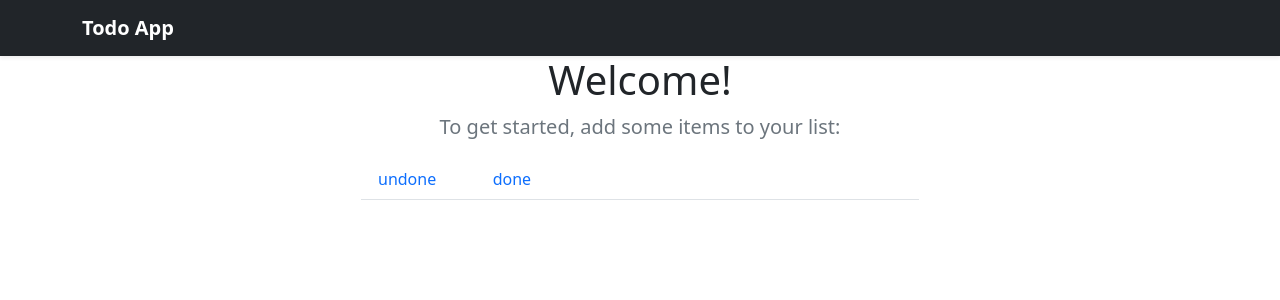
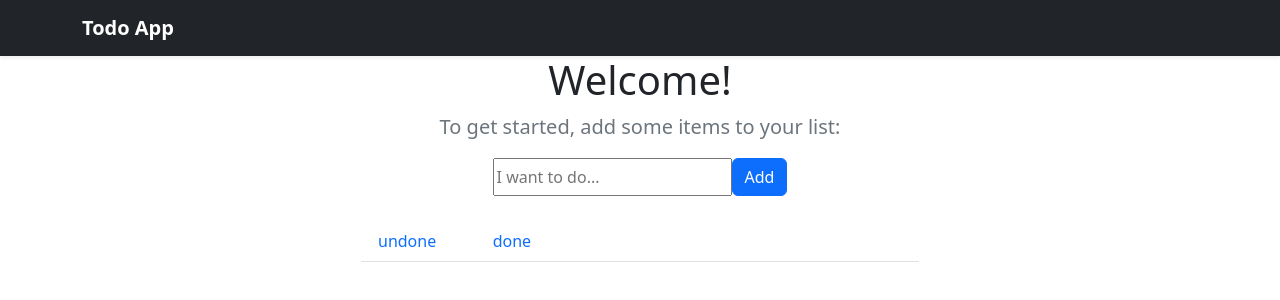
Before and after one commit to VahidTahmasebi/todolist-typescript, a React (Create React App) app: page / in a window 1280 px wide. Shown: the top 300 px of the page. Built offline with nearby package versions, Linux system fonts and the light colour scheme.

Commit message:
Add value input todo structure

```diff
--- a/src/App.tsx
+++ b/src/App.tsx
@@ -1,5 +1,6 @@
 import React from "react";
 import "bootstrap/dist/css/bootstrap.css";
+import AddTodo from "./components/AddTodo";
 
 function App() {
   return (
@@ -20,6 +21,7 @@ function App() {
             <p className='lead text-muted'>
               To get started, add some items to your list:
             </p>
+            <AddTodo/>
           </div>
         </section>
         <div className='todosList'>
--- /dev/null
+++ b/src/components/AddTodo.tsx
@@ -0,0 +1,27 @@
+import React, { useState } from "react";
+
+const AddTodo: React.FC = () => {
+  const [input, setInput] = useState<string>("");
+
+  const submitHandler = (e: React.FormEvent) => {
+    e.preventDefault();
+  };
+
+  return (
+    <form onSubmit={submitHandler} className='form-inline mb-4'>
+      <div className='form-group d-flex'>
+        <input
+          type='text'
+          value={input}
+          onChange={(e) => setInput(e.target.value)}
+          placeholder='I want to do...'
+        />
+        <button type='submit' className='btn btn-primary'>
+          Add
+        </button>
+      </div>
+    </form>
+  );
+};
+
+export default AddTodo;
```
